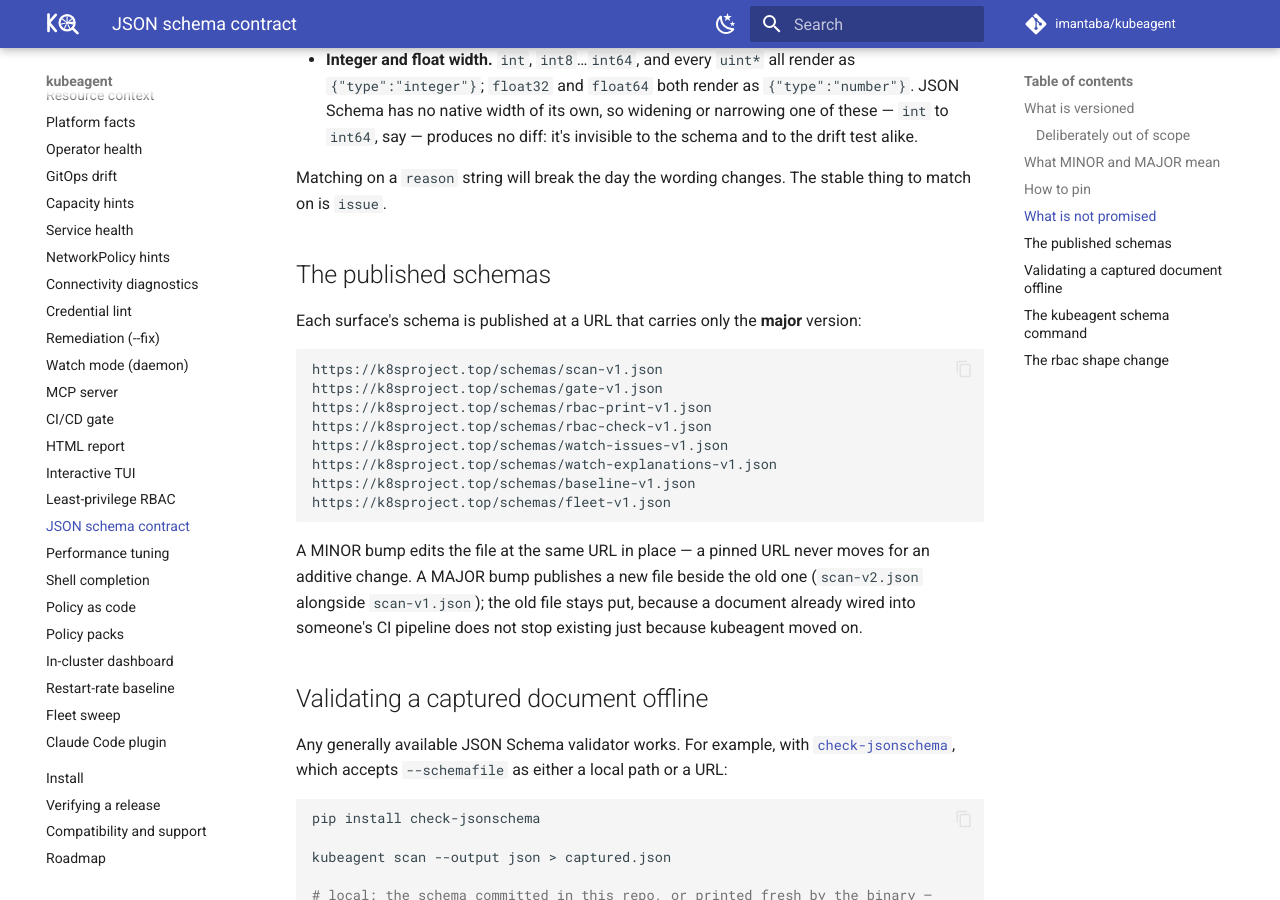
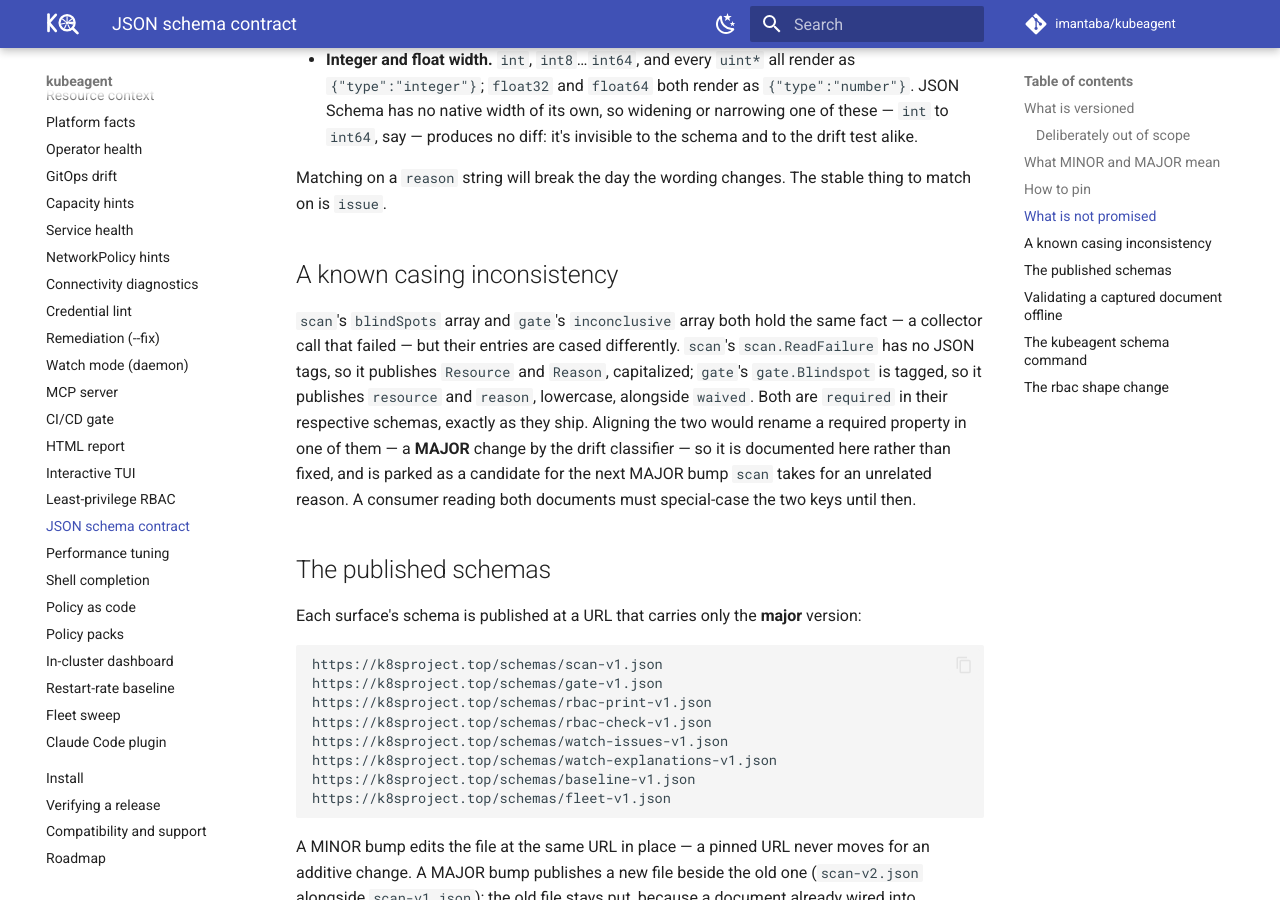
Before and after one commit to imantaba/kubeagent, an MkDocs documentation site: the page built from website/docs/features/json-schema.md, in a window 1280 px wide and 900 px high, scrolled down 2328 px. Built offline with MkDocs 1.6.1 and Material for MkDocs 9.7.7, drawn with Linux system fonts in a browser that asks for light colours; comment, search, counter and statistics services are not loaded.

Commit message:
docs(json-schema): document the scan/gate blind-spot casing wart (R76, R188)
scan's blindSpots entries (scan.ReadFailure) have no JSON tags and
publish Resource/Reason capitalized; gate's inconclusive entries
(gate.Blindspot) are tagged and publish resource/reason lowercase.
Both are required in their published schemas, confirmed against
website/docs/schemas/scan-v1.json and gate-v1.json. Aligning them
would rename a required property -- MAJOR by the drift classifier --
so this documents the inconsistency rather than fixing it, and
records it as a 2.0 candidate. No Go code, no schemaVersion move, no
schema regeneration.

Signed-off-by: imantaba <itn.taba@gmail.com>

```diff
--- a/website/docs/features/json-schema.md
+++ b/website/docs/features/json-schema.md
@@ -96,6 +96,20 @@ A `schemaVersion` promise is narrower than it might look. Not covered:
 
 Matching on a `reason` string will break the day the wording changes. The
 stable thing to match on is `issue`.
+
+## A known casing inconsistency
+
+`scan`'s `blindSpots` array and `gate`'s `inconclusive` array both hold the
+same fact — a collector call that failed — but their entries are cased
+differently. `scan`'s `scan.ReadFailure` has no JSON tags, so it publishes
+`Resource` and `Reason`, capitalized; `gate`'s `gate.Blindspot` is tagged, so
+it publishes `resource` and `reason`, lowercase, alongside `waived`. Both are
+`required` in their respective schemas, exactly as they ship. Aligning the
+two would rename a required property in one of them — a **MAJOR** change by
+the drift classifier — so it is documented here rather than fixed, and is
+parked as a candidate for the next MAJOR bump `scan` takes for an unrelated
+reason. A consumer reading both documents must special-case the two keys
+until then.
 
 ## The published schemas
 
```
